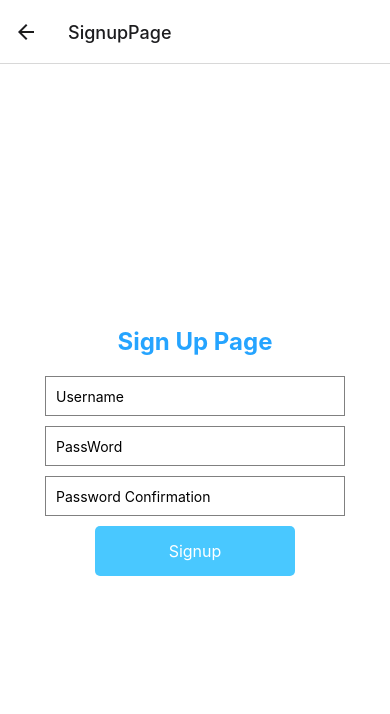
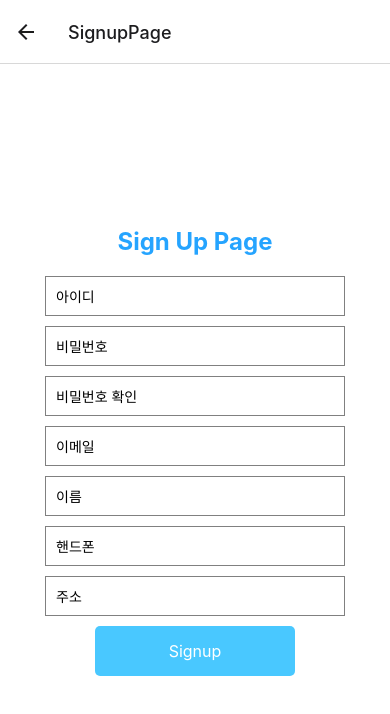
Before and after one commit to 2klips/PlanUp_front, a React Native app: screen /SignupPage in a window 390 px wide. Shown: the top 714 px of the page. Built offline with nearby package versions, Linux system fonts and the light colour scheme.

Commit message:
로그인,회원가입 메인페이지

```diff
--- a/src/components/ui/HorizontalLine.js
+++ b/src/components/ui/HorizontalLine.js
@@ -9,9 +9,12 @@ const HorizontalLine = () => {
 
 const styles = StyleSheet.create({
     line: {
-        borderBottomColor: '#ccc',
+        borderBottomColor: 'white',
         borderBottomWidth: 1,
-        marginVertical: 10, // 수평선 위아래 여백 조정 (원하는 만큼)
+        marginVertical: 3, // 수평선 위아래 여백 조정 (원하는 만큼)
+        width: '60%',
+        marginLeft: '20%',
+        height: 1
     },
 });
 
--- a/src/navigation/index.js
+++ b/src/navigation/index.js
@@ -3,18 +3,54 @@ import { createNativeStackNavigator } from '@react-navigation/native-stack';
 import AuthNavigator from './AuthNavigator';
 import MainNavigator from './MainNavigator';
 import { useAuth } from '../context/AuthContext';
+import { View, ActivityIndicator, TouchableOpacity, Alert, Text } from 'react-native';
+import AsyncStorage from '@react-native-async-storage/async-storage';
 
 const Stack = createNativeStackNavigator();
 
 function AppNavigator() {
-    const { isLoggedIn } = useAuth();
-
+    const { isLoggedIn, isLoading, setIsLoggedIn, setUser } = useAuth();
+    const handleLogout = (navigation, setIsLoggedIn, setUser) => {
+        Alert.alert('Logout', 'Do you want to log out?', [
+            { text: 'Cancel', style: 'cancel' },
+            { text: 'OK', onPress: () =>  {
+                AsyncStorage.removeItem('token')
+                    .then(() => {
+                        setIsLoggedIn(false);
+                        setUser(null);
+                        console.log('로그아웃 성공');
+                        Alert.alert('로그아웃 성공', '로그아웃에 성공했습니다.');
+                        navigation.navigate('LoginPage');
+                    })
+                    .catch((error) => {
+                        console.error('로그아웃 오류:', error);
+                        Alert.alert('로그아웃 오류', '로그아웃 중 오류가 발생했습니다.', error);
+                    });
+            }}
+        ]);
+    };
+    if (isLoading) {
+        return (
+            <View style={{ flex: 1, justifyContent: 'center', alignItems: 'center' }}>
+                <ActivityIndicator size="large" color="#0000ff" />
+            </View>
+        );
+    }
     return (
-        <Stack.Navigator>
+        <Stack.Navigator
+        screenOptions={({ navigation }) => ({
+            headerRight: () => (
+            <TouchableOpacity
+            onPress={() => handleLogout(navigation, setIsLoggedIn, setUser)}
+            style={{ marginRight: 10 }}>
+                <Text style={{ color: '#007AFF', fontSize: 16 }}>Logout</Text>
+            </TouchableOpacity>
+            ),
+        })}>
             {isLoggedIn ? (
-                <Stack.Screen name="MainPage" component={MainNavigator} options={{ headerShown: false }} />
+                <Stack.Screen name="MainPage" component={MainNavigator} />
             ) : (
-                <Stack.Screen name="Auth" component={AuthNavigator} options={{ headerShown: false }} />
+                <Stack.Screen name="Auth" component={AuthNavigator} options={{ headerShown: false }}/>
             )}
         </Stack.Navigator>
     );
--- a/src/pages/Login/LoginPage.js
+++ b/src/pages/Login/LoginPage.js
@@ -1,42 +1,79 @@
 import React from 'react';
-import { View, TextInput, TouchableOpacity, Text, StyleSheet } from 'react-native';
+import { View, TextInput, TouchableOpacity, Text, StyleSheet, Alert } from 'react-native';
 import { useNavigation } from '@react-navigation/native';
 import { useAuth } from '../../context/AuthContext';
+import AsyncStorage from '@react-native-async-storage/async-storage';
 
 function LoginPage({ navigation }) {
     const { setIsLoggedIn } = useAuth();
+    const { setUser } = useAuth();
 
-    const goToMain = () => {
-        console.log('Go to Main button pressed');
-        navigation.navigate('MainPage');
-    };
+    const [username, setUsername] = React.useState('');0
+    const [password, setPassword] = React.useState('');
 
     const goToSignup = () => {
         console.log('Go to SignupPage button pressed');
         navigation.navigate('SignupPage');
     };
 
+    const onLogin = async () => {
+        try {
+            const response = await fetch('http://192.168.56.1:8080/user/login', {
+                method: 'POST',
+                headers: {
+                    'Content-Type': 'application/json',
+                },
+                body: JSON.stringify({
+                    username: username,
+                    password: password,
+                }),
+            });
+
+            const data = await response.json();
+
+            if (data.success) {
+                await AsyncStorage.setItem('token', data.token);
+                setIsLoggedIn(true);
+                setUser(data.user);
+                console.log('로그인 성공:', data);
+                Alert.alert('로그인 성공', '로그인에 성공했습니다.');
+                navigation.navigate('MainPage', {
+                    params: data.user,
+                });
+            } else {
+                console.log('로그인 실패:', data.message);
+                Alert.alert('로그인 실패', '아이디 또는 비밀번호가 일치하지 않습니다.');
+            }
+        } catch (error) {
+            console.error('오류 발생:', error);
+            Alert.alert('오류 발생', '로그인 중 오류가 발생했습니다.', error);
+        }
+    };
+
     return (
         <View style={styles.container}>
             <Text style={styles.title}>Login Page</Text>
             <TextInput
-                placeholder="Username"
+                name="username"
+                placeholder="아이디"
+                value={username}
+                onChangeText={setUsername}
                 textAlign='center'
                 style={styles.textInput}
             />
             <TextInput
-                placeholder="Password"
+                name="password"
+                placeholder="비밀번호"
+                value={password}
+                onChangeText={setPassword}
                 textAlign='center'
                 style={styles.textInput}
                 secureTextEntry
             />
-            <TouchableOpacity style={styles.button} onPress={goToMain}>
-                <Text style={styles.buttonText}>Go to Main</Text>
-            </TouchableOpacity>
             <TouchableOpacity style={styles.button} onPress={goToSignup}>
                 <Text style={styles.buttonText}>Go to SignupPage</Text>
             </TouchableOpacity>
-            <TouchableOpacity style={styles.button} onPress={() => setIsLoggedIn(true)}>
+            <TouchableOpacity style={styles.button} onPress={onLogin}>
                 <Text style={styles.buttonText}>Login</Text>
             </TouchableOpacity>
         </View>
--- a/src/pages/Main/MainPage.js
+++ b/src/pages/Main/MainPage.js
@@ -7,12 +7,25 @@ import {
     StyleSheet,
     Text,
     useColorScheme,
-    View,
+    View
 } from 'react-native';
 import Card from '../../components/ui/Card';
+import { useRoute } from '@react-navigation/native';
+import { useAuth } from '../../context/AuthContext';
+import { Header } from 'react-native/Libraries/NewAppScreen';
 
 function MainPage() {
-    const user = '김철수';
+    const { user } = useAuth();
+    const route = useRoute();
+    console.log('MainPage:', user);
+    if (!user) {
+        return (
+            <View style={styles.container}>
+                <Text style={styles.title}>사용자 정보를 불러오는 중...</Text>
+            </View>
+        );
+    }
+
     return (
         <View style={styles.container}>
             <Image
@@ -21,10 +34,9 @@ function MainPage() {
                 uri: 'https://reactnative.dev/docs/assets/p_cat2.png',
                 }}
             />
-            <Text style={styles.title}>{user}님 안녕하세요!</Text>
-            <Text style={{marginBottom:10}}>오늘도 새로운 회사가 {user}님을 필요로 해요!</Text>
-            <Card title="지원한 회사" text="좋은 소식이 있을거에요" num="6" style={{ borderTopLeftRadius: 20, borderTopRightRadius: 20, marginBottom:5}}/>
-            <Card title="새로운 공고" text="공고를 확인해보세요" num="12" style={{ borderBottomLeftRadius: 20, borderBottomRightRadius: 20}}/>
+            <Text style={styles.title}>{user.name}님 안녕하세요!</Text>
+            <Text style={{marginBottom:10}}>오늘도 새로운 회사가 {user.name}님을 필요로 해요!</Text>
+            <Card title="새로운 공고" text="작성한 이력서에 맞게 추천 해드려요" num="6" style={{ borderRadius: 30, marginBottom:5}}/>
         </View>
     );
 }
--- a/src/pages/Signup/SignUpPage.js
+++ b/src/pages/Signup/SignUpPage.js
@@ -1,26 +1,103 @@
 import React from 'react';
-import {View, Text, StyleSheet, TextInput, TouchableOpacity} from 'react-native';
+import {View, Text, StyleSheet, TextInput, TouchableOpacity, Alert} from 'react-native';
+import { useNavigation } from '@react-navigation/native';
 
 function SignupPage() {
+    const [username, setUsername] = React.useState('');
+    const [password, setPassword] = React.useState('');
+    const [passwordVerify, setPasswordVerify] = React.useState('');
+    const [email, setEmail] = React.useState('');
+    const [name, setName] = React.useState('');
+    const [phone, setPhone] = React.useState('');
+    const [address, setAddress] = React.useState('');
+
+    const navigation = useNavigation();
 
     const goToSignup = () => {
-        console.log('Signup button pressed');
-    }
+        fetch('http://192.168.56.1:8080/user/signup', {
+            method: 'POST',
+            headers: {
+                'Content-Type': 'application/json',
+            },
+            body: JSON.stringify({
+                username: username,
+                password: password,
+                email: email,
+                name: name,
+                phone: phone,
+                address: address,
+            }),
+        })
+        .then((response) => response.json())
+        .then((data) => {
+            console.log('Signup 성공:', data);
+            Alert.alert('Signup 성공', '회원가입에 성공했습니다.');
+            navigation.navigate('LoginPage');
+        })
+        .catch((error) => {
+            console.error('Signup 오류:', error);
+            Alert.alert('Signup 오류', '회원가입 중 오류가 발생했습니다.', error);
+        });
+    };
+
     return (
         <View style={styles.container}>
             <Text style={styles.title}>Sign Up Page</Text>
             <TextInput
-                placeholder="Username"
+                name="username"
+                placeholder="아이디"
+                value={username}
+                onChangeText={setUsername}
                 textAlign='center'
                 style={styles.textInput}
             />
             <TextInput
-                placeholder="PassWord"
+                name="password"
+                placeholder="비밀번호"
+                value={password}
+                onChangeText={setPassword}
+                textAlign='center'
+                style={styles.textInput}
+                secureTextEntry
+            />
+            <TextInput
+                name="passwordVerify"
+                placeholder="비밀번호 확인"
+                value={passwordVerify}
+                onChangeText={setPasswordVerify}
+                textAlign='center'
+                style={styles.textInput}
+                secureTextEntry
+            />
+            <TextInput
+                name="email"
+                placeholder="이메일"
+                value={email}
+                onChangeText={setEmail}
                 textAlign='center'
                 style={styles.textInput}
             />
             <TextInput
-                placeholder="Password Confirmation"
+                name="name"
+                placeholder="이름"
+                value={name}
+                onChangeText={setName}
+                textAlign='center'
+                style={styles.textInput}
+            />
+            <TextInput
+                name="phone"
+                placeholder="핸드폰"
+                value={phone}
+                onChangeText={setPhone}
+                textAlign='center'
+                style={styles.textInput}
+            />
+            <TextInput
+                name="address"
+                placeholder="주소"
+                value={address}
+                onChangeText={setAddress}
                 textAlign='center'
                 style={styles.textInput}
             />
```
Also changed, not shown: metro.config.js (+12 -1 lines), package.json (+9 -2 lines), src/components/ui/Card.js (+28 -8 lines), src/context/AuthContext.js (+40 -2 lines), src/assets/images/image.svg (added), 1 other file (tests, documents, lock files or other folders).
